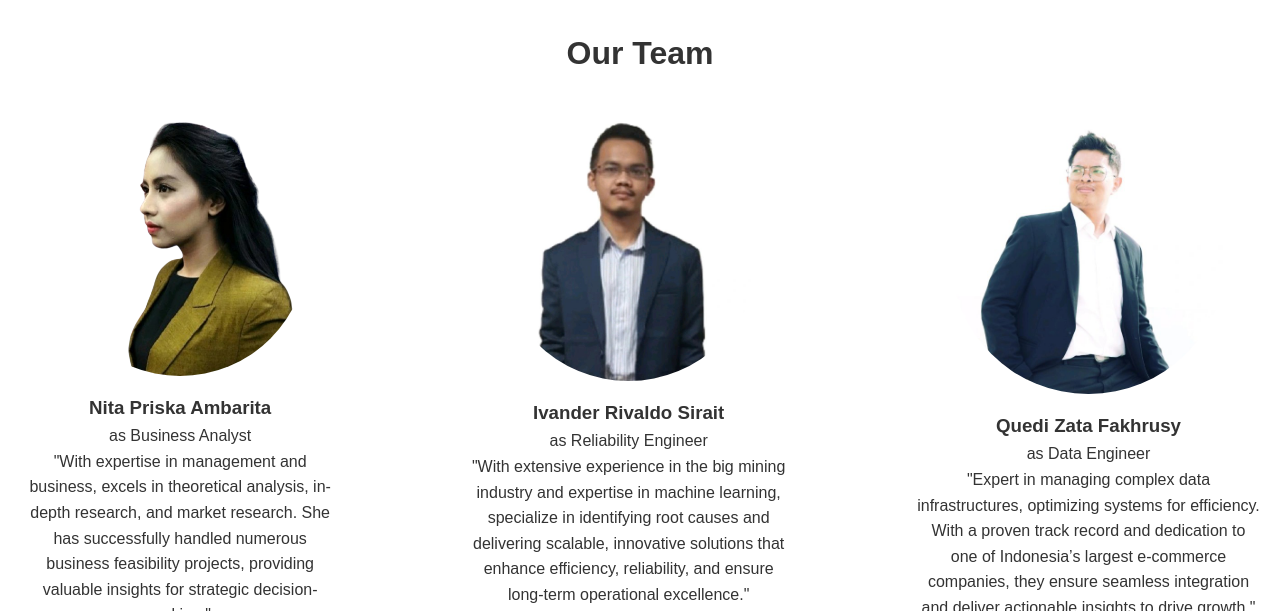
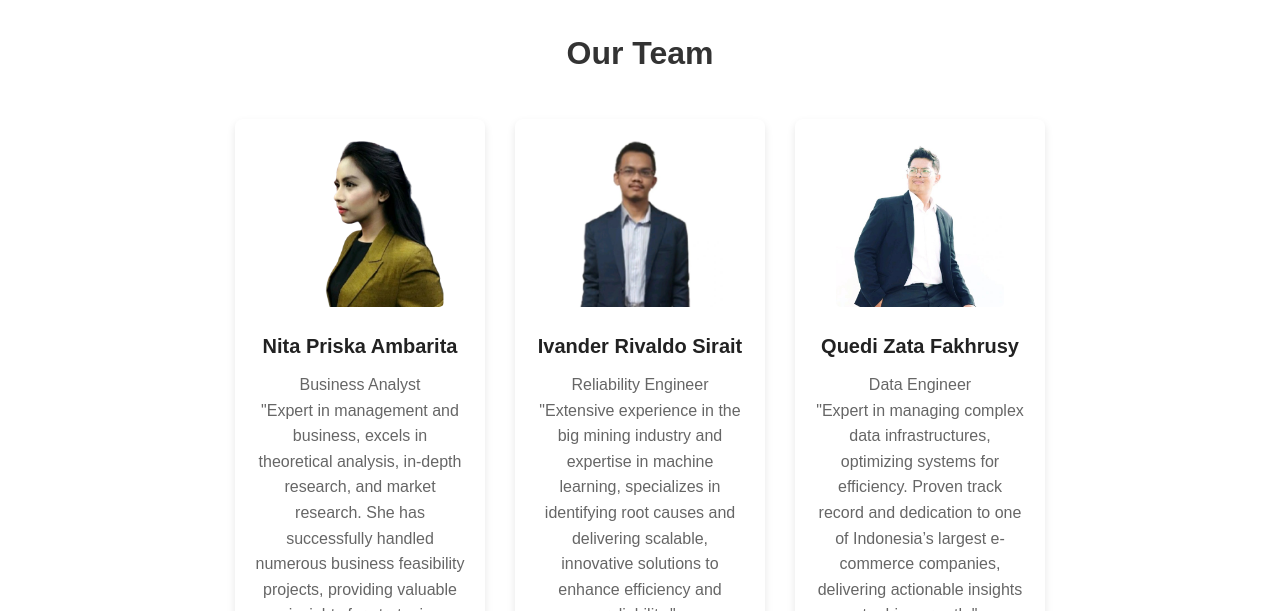
Before and after one commit to ivandersirait/Analytix, a plain HTML site: page index.html in a window 1280 px wide. Shown: the part 2610-3221 px from the top of the page. Drawn offline with Linux system fonts and the light colour scheme; a script that the page names is missing.

Commit message:
Update index.html

```diff
--- a/index.html
+++ b/index.html
@@ -114,30 +114,30 @@
     <!-- Our Team Section -->
     <section id="team" class="team">
         <h2>Our Team</h2>
-        <div class="team-members">
-            <div class="team-member">
+        <div class="Process-container">
+            <div class="Process-item">
                 <img src="Nita.png" alt="Nita Priska">
                 <h3>Nita Priska Ambarita</h3>
-                <p class="role">as Business Analyst</p>
-                <p class="role-description">"With expertise in management and business, excels in theoretical analysis, in-depth research, and market research. She has successfully handled numerous business feasibility projects, providing valuable insights for strategic decision-making."</p>
+                <p class="role">Business Analyst</p>
+                <p>"Expert in management and business, excels in theoretical analysis, in-depth research, and market research. She has successfully handled numerous business feasibility projects, providing valuable insights for strategic decision-making."</p>
                 <a href="https://www.linkedin.com/in/nita-priska-ambarita-962350193" target="_blank" class="linkedin-icon">
                     <i class="fab fa-linkedin"></i> LinkedIn
                 </a>
             </div>
-            <div class="team-member">
+            <div class="Process-item">
                 <img src="Ivander.jfif" alt="Ivander Rivaldo">
                 <h3>Ivander Rivaldo Sirait</h3>
-                <p class="role">as Reliability Engineer</p>
-                <p class="role-description">"With extensive experience in the big   mining industry and expertise in machine learning, specialize in identifying root causes and delivering scalable, innovative solutions that enhance efficiency, reliability, and ensure long-term operational excellence."</p>
+                <p class="role">Reliability Engineer</p>
+                <p>"Extensive experience in the big mining industry and expertise in machine learning, specializes in identifying root causes and delivering scalable, innovative solutions to enhance efficiency and reliability."</p>
                 <a href="https://www.linkedin.com/in/ivander-rivaldo-sirait-a8739b215" target="_blank" class="linkedin-icon">
                     <i class="fab fa-linkedin"></i> LinkedIn
                 </a>
             </div>
-            <div class="team-member">
+            <div class="Process-item">
                 <img src="Zata.jfif" alt="Quedi Zata">
                 <h3>Quedi Zata Fakhrusy</h3>
-                <p class="role">as Data Engineer</p>
-                <p class="role-description">"Expert in managing complex data infrastructures, optimizing systems for efficiency. With a proven track record and dedication to one of Indonesia’s largest e-commerce companies, they ensure seamless integration and deliver actionable insights to drive growth."</p>
+                <p class="role">Data Engineer</p>
+                <p>"Expert in managing complex data infrastructures, optimizing systems for efficiency. Proven track record and dedication to one of Indonesia’s largest e-commerce companies, delivering actionable insights to drive growth."</p>
                 <a href="https://www.linkedin.com/in/quedizata" target="_blank" class="linkedin-icon">
                     <i class="fab fa-linkedin"></i> LinkedIn
                 </a>
```
